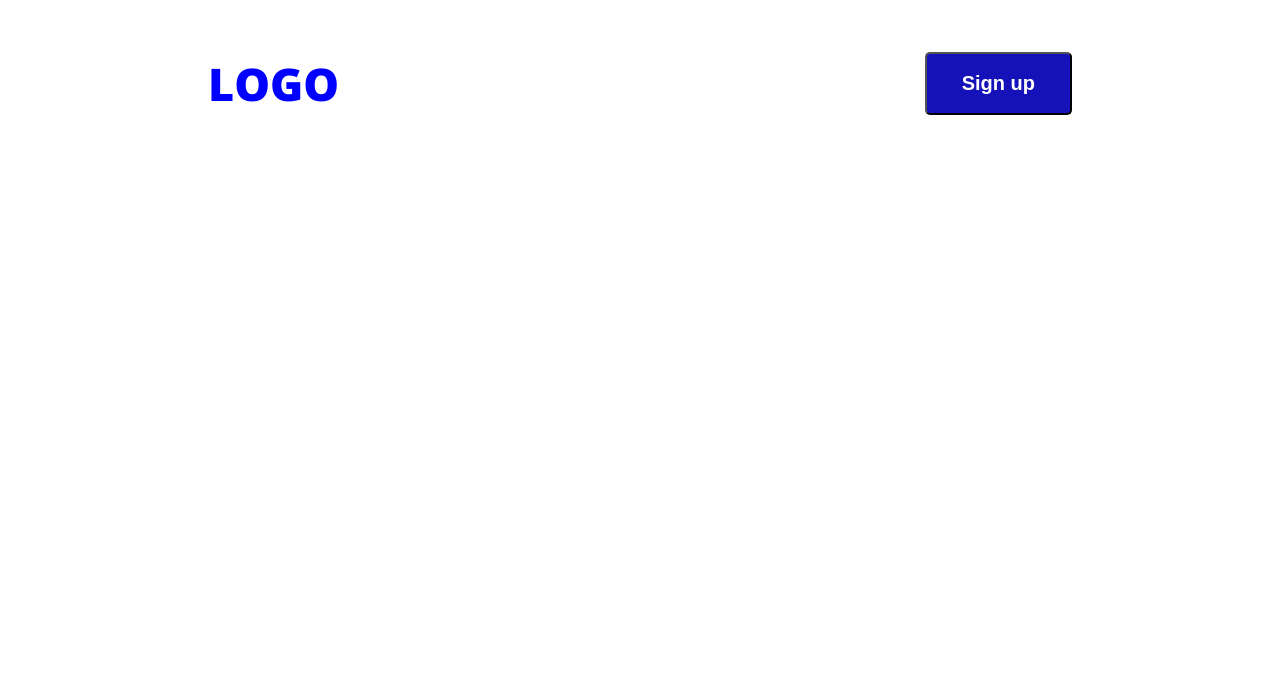
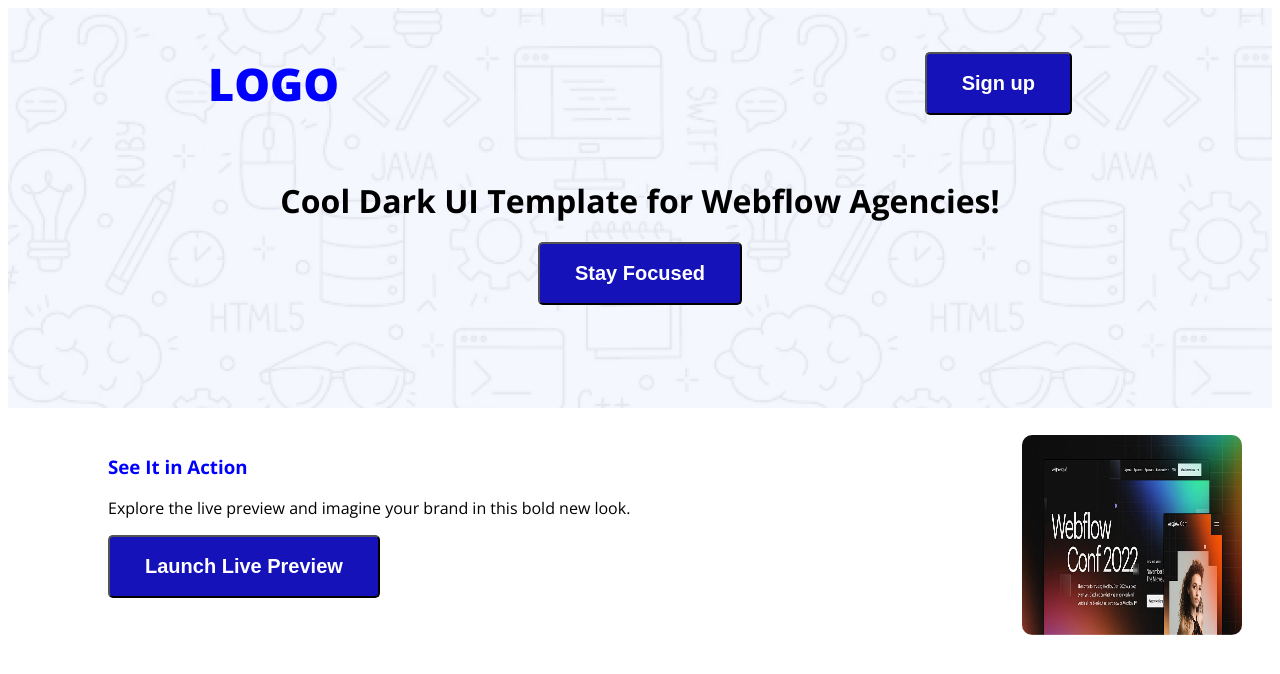
Before and after one commit to asadulislam1122/my-first-assignment, a plain HTML site: page index.html in a window 1280 px wide. Drawn offline with nearby package versions, Linux system fonts and the light colour scheme.

Commit message:
added assignment

```diff
--- a/index.html
+++ b/index.html
@@ -10,13 +10,25 @@
     <link rel="stylesheet" href="style/portfolio.css">
 </head>
 <body class="open-sans-normal">
-   <header>
+   <header class="header">
      <nav>
         <h3 class="nav-title">LOGO</h3>
         <ul>
             <li><a href=""><button class="btn-primary">Sign up</button></a></li>
         </ul>
      </nav>
+     <div class="banner">
+        <h1 class="banner title">Cool Dark UI Template for Webflow Agencies!</h1>
+        <button class="btn-primary">Stay Focused</button>
+     </div>
+     <div class="action">
+        <div class="action-content">
+            <h3>See It in Action</h3>
+        <p>Explore the live preview and imagine your brand in this bold new look.</p>
+        <button class="btn-primary">Launch Live Preview</button>
+        </div>
+        <img class="action-profile-pic" src="image/wc-big.png" alt="">
+     </div>
    </header>
    <main>
 
--- a/style/portfolio.css
+++ b/style/portfolio.css
@@ -33,3 +33,32 @@ h3{
 nav ul li{
     list-style: none;
 }
+/* header */
+.header{
+  background-image: url(../image/Hero-bg.png);
+  width: auto;
+  height: 400px;
+  border: 5px;
+}
+/* banner style */
+.banner{
+  justify-content: center;
+  text-align: center;
+  margin:20px 20px 20px 20px;
+  gap: 10px;
+}
+.action-profile-pic{
+  width: 220px;
+  height: 200px;
+  border-radius: 10px;
+
+}
+/* action */
+.action{
+  display: flex;
+  justify-content: space-between;
+  margin: 130px 30px 20px 100px;
+}
+.action-content{
+  max-width: 580px;
+}
```
